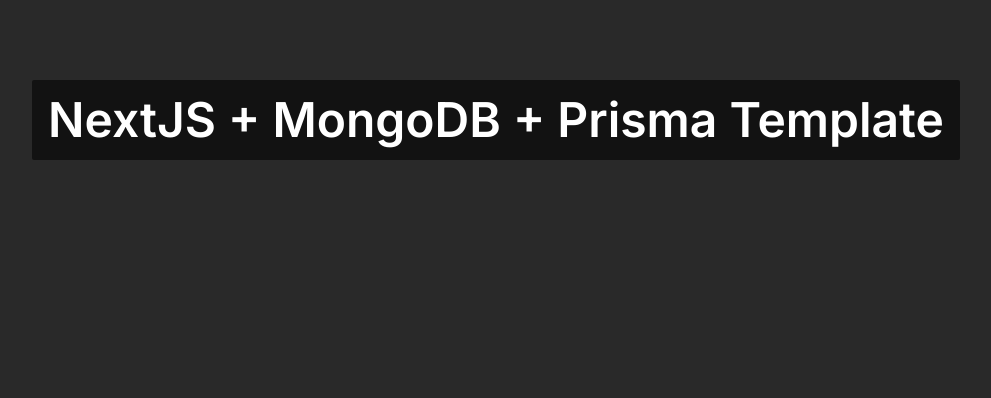
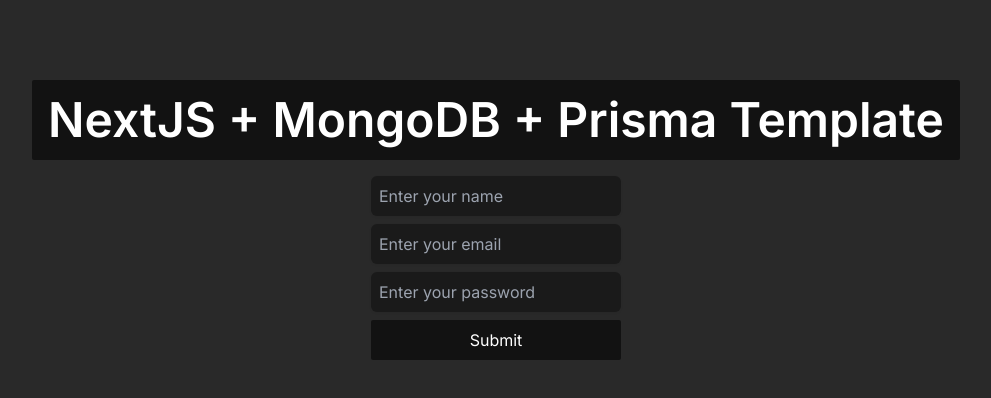
Before and after one commit to mmvergara/nextjs-mongodb-prisma-auth-template, a Next.js app: page / in a window 1280 px wide. Shown: the top 398 px of the page, without its empty margins (144-1135 px from the left). Built offline with nearby package versions, Linux system fonts and the light colour scheme.

Commit message:
Add form to Home component

```diff
--- a/app/page.tsx
+++ b/app/page.tsx
@@ -1,9 +1,32 @@
+
+
 export default function Home() {
   return (
     <main className="flex items-center justify-center flex-col gap-4 pt-[10vh] text-white">
       <h1 className="text-5xl text-center bg-[hsl(0,0%,7%)] p-4 rounded-sm font-semibold">
         NextJS + MongoDB + Prisma Template
       </h1>
+
+      <form className="flex flex-col gap-2">
+        <input
+          type="text"
+          placeholder="Enter your name"
+          className="p-2 rounded-md outline-none drop-shadow-sm bg-[hsl(0,0%,10%)]"
+        />
+
+        <input
+          type="email"
+          placeholder="Enter your email"
+          className="p-2 rounded-md outline-none drop-shadow-sm bg-[hsl(0,0%,10%)]"
+        />
+
+        <input
+          type="password"
+          placeholder="Enter your password"
+          className="p-2 rounded-md outline-none drop-shadow-sm bg-[hsl(0,0%,10%)]"
+        />
+        <button className="p-2 bg-[hsl(0,0%,7%)] rounded-sm">Submit</button>
+      </form>
     </main>
   );
 }
```
